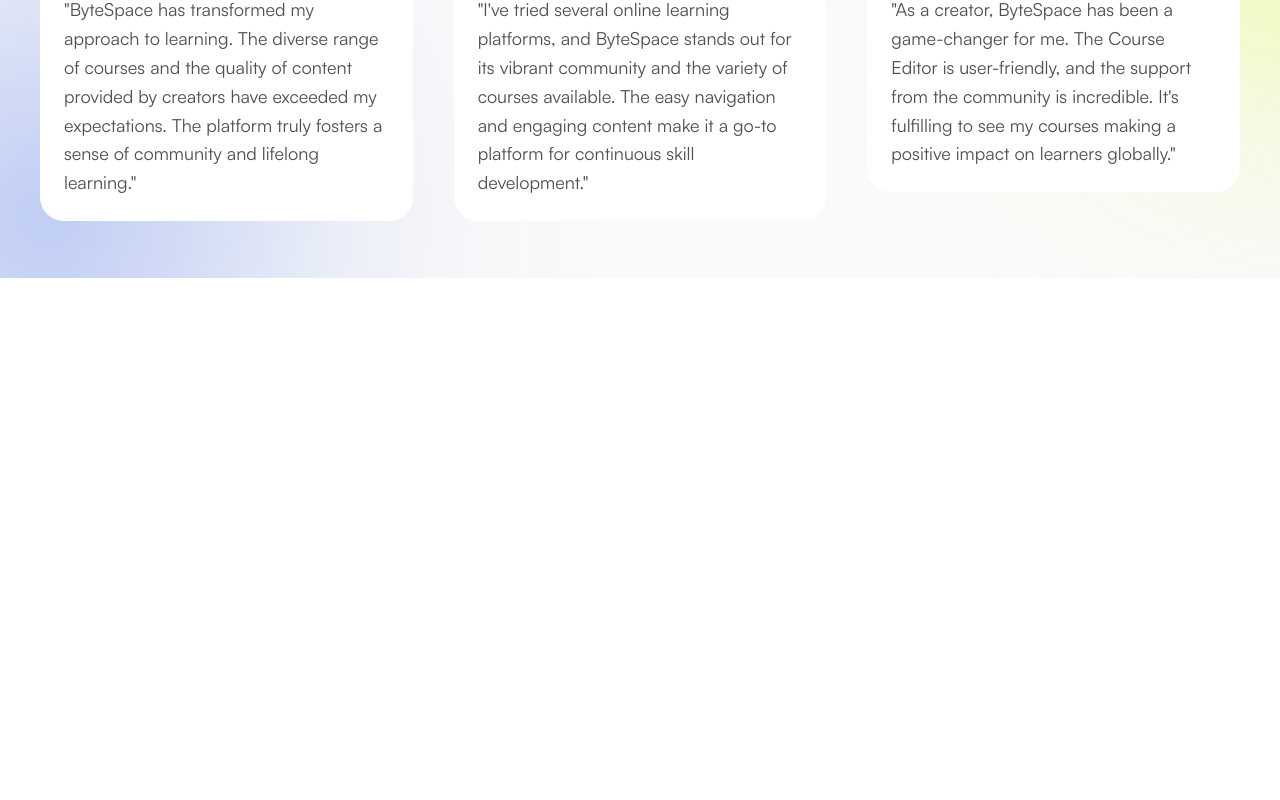
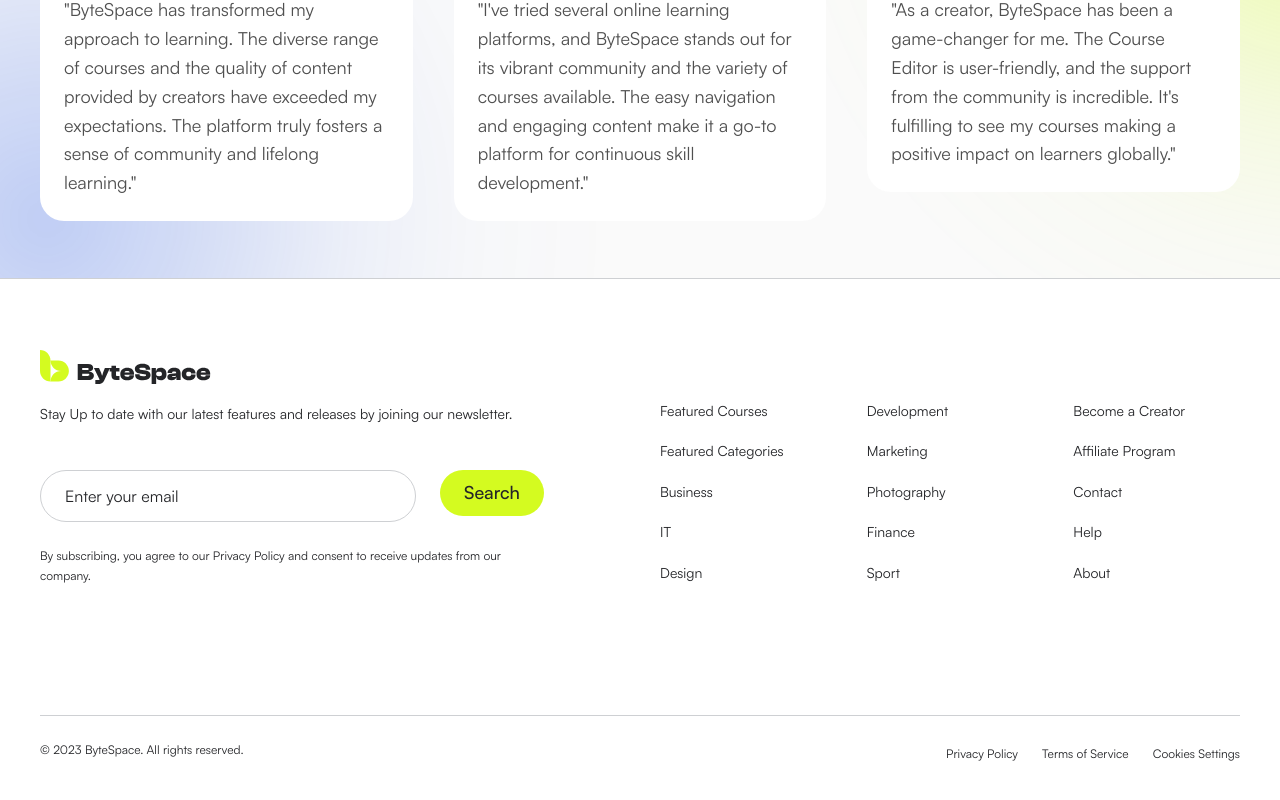
Before and after one commit to ShArafat58/bytespace-web, a Next.js app: page / in a window 1280 px wide. Shown: the part 5571-6371 px from the top of the page. Before the commit the page ends 5849 px from the top, so only its background shows below. Built offline with nearby package versions, Linux system fonts and the light colour scheme.

Commit message:
feat: add footer with newsletter form

```diff
--- a/app/page.tsx
+++ b/app/page.tsx
@@ -1,6 +1,7 @@
 import { CareerAndCreator } from "@/components/sections/CareerAndCreator";
 import { CreatorCta } from "@/components/sections/CreatorCta";
 import { DiscoverCourses } from "@/components/sections/discover/DiscoverCourses";
+import { Footer } from "@/components/sections/Footer";
 import { Header } from "@/components/sections/Header";
 import { Hero } from "@/components/sections/Hero";
 import { LearningPaths } from "@/components/sections/LearningPaths";
@@ -20,6 +21,7 @@
         <CreatorCta />
         <Testimonials />
       </main>
+      <Footer />
     </>
   );
 }
--- /dev/null
+++ b/components/sections/Footer.tsx
@@ -0,0 +1,71 @@
+import Link from "next/link";
+import { Logo } from "@/components/icons/Logo";
+import { NewsletterForm } from "@/components/sections/footer/NewsletterForm";
+import { Container } from "@/components/ui/Container";
+import { footerLinkGroups, legalLinks } from "@/lib/data/footer";
+
+const linkStyles =
+  "rounded-sm text-neutral-950 transition-colors hover:text-primary-800 focus-ring";
+
+export function Footer() {
+  return (
+    <footer className="border-t border-neutral-200 bg-white">
+      <Container className="flex flex-col gap-32.5 pb-12 pt-17.75">
+        <div className="flex items-start gap-23">
+          <div className="flex w-132 shrink-0 flex-col gap-11.25">
+            <div className="flex flex-col gap-4">
+              <Link
+                href="/"
+                aria-label="ByteSpace home"
+                className="self-start rounded-sm text-neutral-950 focus-ring"
+              >
+                <Logo aria-hidden="true" />
+              </Link>
+              <p className="text-body-s text-neutral-950">
+                Stay Up to date with our latest features and releases by joining
+                our newsletter.
+              </p>
+            </div>
+            <NewsletterForm />
+          </div>
+
+          <nav aria-label="Footer" className="grid flex-1 grid-cols-3 gap-10">
+            {footerLinkGroups.map((group) => (
+              <ul
+                key={group.label}
+                aria-label={group.label}
+                className="flex flex-col gap-4 pt-12"
+              >
+                {group.links.map((link) => (
+                  <li key={link.label}>
+                    <Link
+                      href={link.href}
+                      className={`${linkStyles} text-body-s`}
+                    >
+                      {link.label}
+                    </Link>
+                  </li>
+                ))}
+              </ul>
+            ))}
+          </nav>
+        </div>
+
+        <div className="flex items-start justify-between border-t border-neutral-200 pt-6">
+          <p className="text-body-xs text-neutral-950">
+            © 2023 ByteSpace. All rights reserved.
+          </p>
+          <ul className="flex gap-6">
+            {legalLinks.map((link) => (
+              <li key={link.label}>
+                <Link href={link.href} className={`${linkStyles} text-body-xs`}>
+                  {link.label}
+                </Link>
+              </li>
+            ))}
+          </ul>
+        </div>
+      </Container>
+    </footer>
+  );
+}
--- /dev/null
+++ b/components/sections/footer/NewsletterForm.tsx
@@ -0,0 +1,47 @@
+"use client";
+
+import { useState, type FormEvent } from "react";
+import { Button } from "@/components/ui/Button";
+
+export function NewsletterForm() {
+  const [isSubscribed, setIsSubscribed] = useState(false);
+
+  // There is no backend yet; the browser validates the email before this runs
+  function handleSubmit(event: FormEvent<HTMLFormElement>) {
+    event.preventDefault();
+    setIsSubscribed(true);
+    event.currentTarget.reset();
+  }
+
+  return (
+    <form onSubmit={handleSubmit} className="flex flex-col gap-6">
+      <div className="flex items-start gap-6">
+        <label htmlFor="newsletter-email" className="sr-only">
+          Email address
+        </label>
+        <input
+          id="newsletter-email"
+          type="email"
+          name="email"
+          required
+          autoComplete="email"
+          placeholder="Enter your email"
+          onChange={() => setIsSubscribed(false)}
+          className="h-13 w-94 rounded-full border border-neutral-200 bg-white px-6 text-body-m text-neutral-950 placeholder:text-neutral-950 focus-ring"
+        />
+        <Button type="submit">Search</Button>
+      </div>
+      <p className="max-w-126 text-body-xs text-neutral-950">
+        By subscribing, you agree to our Privacy Policy and consent to receive
+        updates from our company.
+      </p>
+      <p
+        role="status"
+        aria-live="polite"
+        className="text-body-xs text-primary-800 empty:hidden"
+      >
+        {isSubscribed ? "Thanks for subscribing!" : ""}
+      </p>
+    </form>
+  );
+}
--- /dev/null
+++ b/lib/data/footer.ts
@@ -0,0 +1,45 @@
+import type { NavLink } from "@/lib/data/navigation";
+
+export type FooterLinkGroup = {
+  label: string;
+  links: NavLink[];
+};
+
+export const footerLinkGroups: FooterLinkGroup[] = [
+  {
+    label: "Browse",
+    links: [
+      { label: "Featured Courses", href: "#courses" },
+      { label: "Featured Categories", href: "#courses" },
+      { label: "Business", href: "#courses" },
+      { label: "IT", href: "#courses" },
+      { label: "Design", href: "#courses" },
+    ],
+  },
+  {
+    label: "Categories",
+    links: [
+      { label: "Development", href: "#courses" },
+      { label: "Marketing", href: "#courses" },
+      { label: "Photography", href: "#courses" },
+      { label: "Finance", href: "#courses" },
+      { label: "Sport", href: "#courses" },
+    ],
+  },
+  {
+    label: "Platform",
+    links: [
+      { label: "Become a Creator", href: "#creators" },
+      { label: "Affiliate Program", href: "#" },
+      { label: "Contact", href: "#" },
+      { label: "Help", href: "#" },
+      { label: "About", href: "#" },
+    ],
+  },
+];
+
+export const legalLinks: NavLink[] = [
+  { label: "Privacy Policy", href: "#" },
+  { label: "Terms of Service", href: "#" },
+  { label: "Cookies Settings", href: "#" },
+];
```
